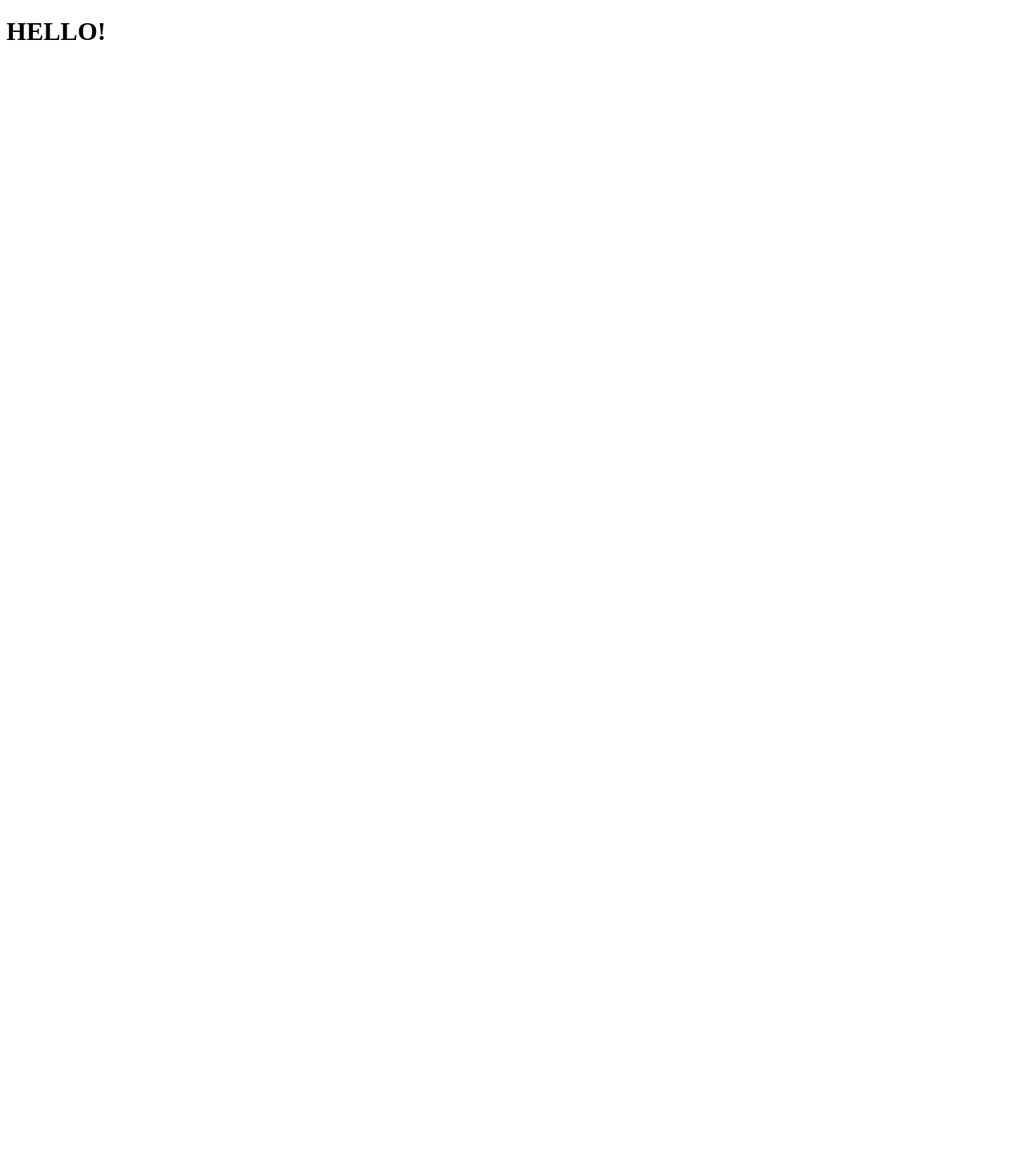
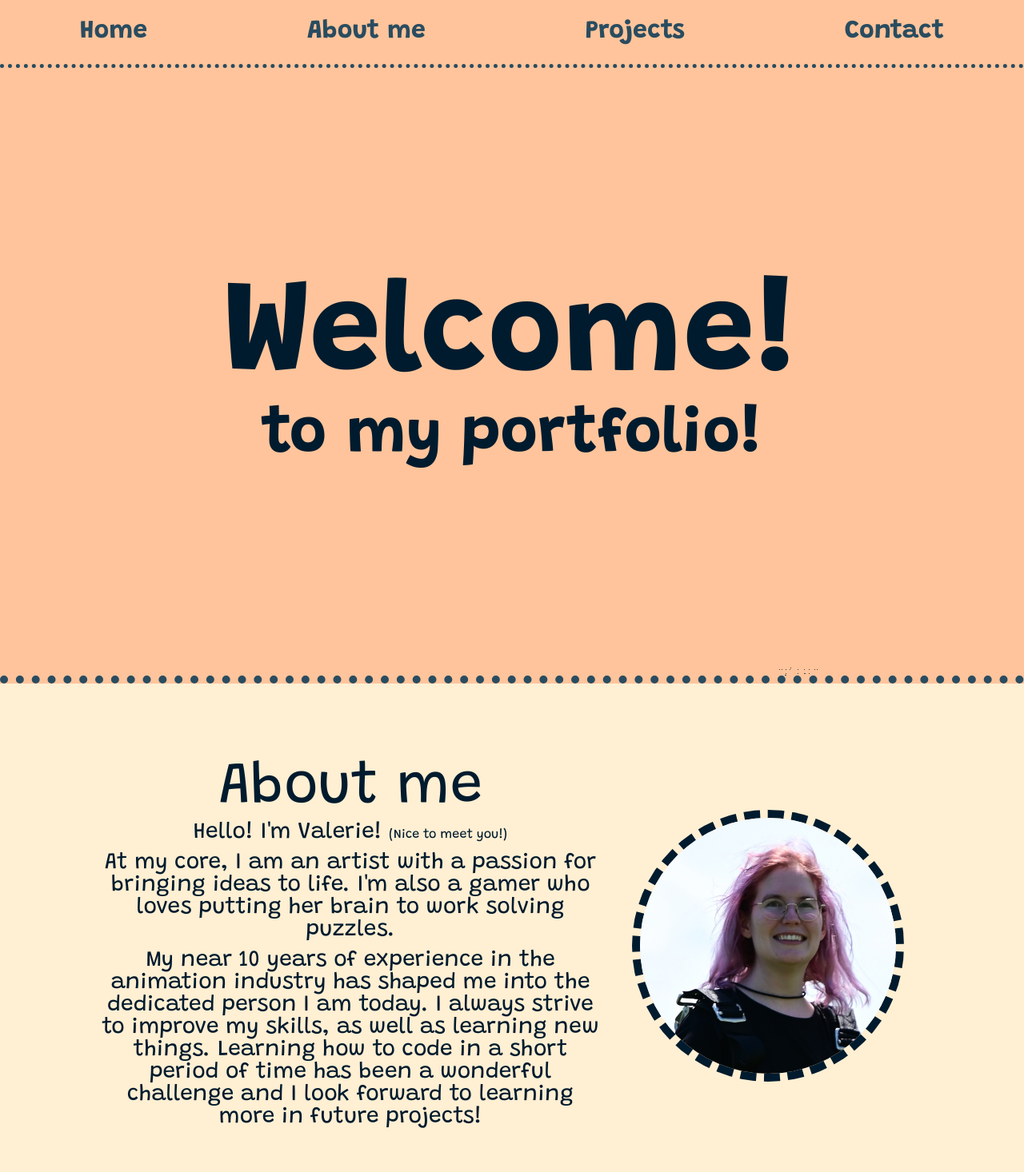
Before and after one commit to ValooPay/my-portfolio, a React app: page / in a window 1280 px wide. Shown: the top 1466 px of the page at 80% size. Before the commit the page ends 800 px from the top, so only its background shows below. Built offline with nearby package versions, Linux system fonts and the light colour scheme.

Commit message:
portfolio-v01-done

```diff
--- a/package.json
+++ b/package.json
@@ -8,7 +8,11 @@
   "dependencies": {
     "react": "^19.0.0",
     "react-dom": "^19.0.0",
-    "react-scripts": "^5.0.1"
+    "react-icons": "^5.5.0",
+    "react-icons-kit": "^2.0.0",
+    "react-router-dom": "^7.3.0",
+    "react-scripts": "^5.0.1",
+    "styled-components": "^6.1.15"
   },
   "scripts": {
     "start": "react-scripts start"
--- a/public/index.html
+++ b/public/index.html
@@ -1,9 +1,14 @@
 <!DOCTYPE html>
 <html lang="en">
 <head>
+    <title>Valerie's portfolio</title>
     <meta charset="UTF-8">
     <meta name="viewport" content="width=device-width, initial-scale=1.0">
-    <title>Document</title>
+    <link href="%PUBLIC_URL%/styles.css" rel="stylesheet" />
+    <link rel="icon" type="image/x-icon" href="assets/favicon-32x32.png">
+    <link rel="preconnect" href="https://fonts.googleapis.com">
+    <link rel="preconnect" href="https://fonts.gstatic.com" crossorigin>
+    <link href="https://fonts.googleapis.com/css2?family=Grandstander:ital,wght@0,100..900;1,100..900&display=swap" rel="stylesheet">
 </head>
 <body>
     <div id="root"></div>
--- /dev/null
+++ b/public/styles.css
@@ -0,0 +1,217 @@
+/*CSS RESET*/
+
+/* http://meyerweb.com/eric/tools/css/reset/
+   v2.0 | 20110126
+   License: none (public domain)
+*/
+
+html, body, div, span, applet, object, iframe,
+h1, h2, h3, h4, h5, h6, p, blockquote, pre,
+a, abbr, acronym, address, big, cite, code,
+del, dfn, em, img, ins, kbd, q, s, samp,
+small, strike, strong, sub, sup, tt, var,
+b, u, i, center,
+dl, dt, dd, ol, ul, li,
+fieldset, form, label, legend,
+table, caption, tbody, tfoot, thead, tr, th, td,
+article, aside, canvas, details, embed,
+figure, figcaption, footer, header, hgroup,
+menu, nav, output, ruby, section, summary,
+time, mark, audio, video {
+	margin: 0;
+	padding: 0;
+	border: 0;
+	font-size: 100%;
+	font: inherit;
+	vertical-align: baseline;
+}
+/* HTML5 display-role reset for older browsers */
+article, aside, details, figcaption, figure,
+footer, header, hgroup, menu, nav, section {
+	display: block;
+}
+body {
+	line-height: 1;
+}
+ol, ul {
+	list-style: none;
+}
+blockquote, q {
+	quotes: none;
+}
+blockquote:before, blockquote:after,
+q:before, q:after {
+	content: '';
+	content: none;
+}
+table {
+	border-collapse: collapse;
+	border-spacing: 0;
+}
+
+
+
+
+
+/*ACTUAL CSS*/
+
+
+/* COLORS AND SHTUFF */
+/* https://coolors.co/001b2e-294c60-adb6c4-ffefd3-ffc49b */
+
+
+/* FOR DARK/LIGHT MODE FLIP EVENTUALLY
+:root{
+    --color-background-section-one: #FFC49B;
+    --color-background-section-two: #FFEFD3;
+    --color-text-section: #001b2e;
+    --color-text-nav: #294C60;
+
+    --color-background-section-one-dark: #001b2e;
+    --color-background-section-two-dark: #294C60;
+    --color-text-dark-section: #FFC49B;
+    --color-text-dark-nav: #FFEFD3;
+}
+*/
+
+
+body {
+    background-color: #FFC49B;
+    display: flex;
+    min-height: 100vh;
+    max-width: 100vw;
+    font-size: 1.75rem;
+    font-family: "Grandstander";
+    text-align: center;
+    color: #001b2e;
+}
+
+h2 {
+    font-size: 4.5rem;
+}
+
+.smallText {
+    font-size: 1rem;
+}
+
+a {
+    text-decoration: none;
+    color: #294C60;
+    transition: 0.15s;
+}
+
+a:hover {
+    color: white;
+    text-shadow: #001b2e 1px 0 1px;
+}
+
+a:active {
+    color: #ADB6C4;
+}
+
+.valPhoto {
+    border: dashed 10px #001b2e;
+    border-radius: 50%;
+    margin: auto;
+    float: right;
+    width: 25%;
+    height: 25%;
+    margin: 0 2rem;
+    }
+
+.paleSections {
+    display: flex;
+    justify-content: center;
+    align-items: center;
+    padding: 3rem 0;
+    background-color: #FFEFD3;
+    z-index: 1;
+}
+
+.scrollable{
+    scroll-margin-top: 3.5rem;
+}
+
+.allIcons{
+    transform: scale(225%);
+    color: #001b2e;
+}
+
+.rowOfIcons{
+    display: flex;
+    flex-direction: row;
+    justify-content: space-evenly;
+}
+
+form {
+    display: flex;
+    flex-direction: column;
+    margin: 2rem 0;
+}
+
+.hidden {
+    opacity: 0;
+    transition: 0.75s;
+    transform: translateX(-5%);
+    filter: blur(3px);
+}
+
+.show {
+    opacity: 1;
+    transform: translateX(0);
+    filter: blur(0);
+}
+
+.iconAnimation:nth-child(2){
+    transition-delay: 200ms;
+}
+.iconAnimation:nth-child(3){
+    transition-delay: 300ms;
+}
+.iconAnimation:nth-child(4){
+    transition-delay: 400ms;
+}
+.iconAnimation:nth-child(5){
+    transition-delay: 500ms;
+}
+.iconAnimation:nth-child(6){
+    transition-delay: 600ms;
+}
+
+button:active {
+    background-color: #294c60;
+}
+
+button:disabled{
+    opacity: 50%;
+    cursor: not-allowed;
+}
+
+.paperPlaneImage{
+    position: absolute;
+    bottom: -15%;
+    right: 3%;
+    max-width: 30vw;
+    z-index: -1;
+}
+
+.animationVal{
+    max-width: 75%;
+    max-height: 75%;
+    display: flex;
+    position: absolute;
+    z-index: -1;
+    align-self: last baseline;
+    bottom: -3rem;
+    margin-right: 1rem;
+}
+
+@media screen and (max-width: 480px) {
+    .columnOnMobile{
+        flex-direction: column-reverse;
+    }
+    .paperPlaneImage{
+        max-width: 95vw;
+        bottom: -2.5rem;
+    }
+}
--- /dev/null
+++ b/src/components/AboutMe.js
@@ -0,0 +1,51 @@
+import styled from "styled-components"
+import { useRef } from "react"
+
+
+const AboutMe = () => {
+    return <section id="About me" className="paleSections scrollable columnOnMobile">
+    <StyledAboutMe>
+        <div className="hidden">
+            <h2>About me</h2>
+                <p>
+                    Hello! I'm Valerie! <span className="smallText">(Nice to meet you!)</span>
+                </p>
+                <p>
+                    At my core, I am an artist with a passion for bringing ideas to life. I'm also a gamer who loves putting her brain to work solving puzzles.
+                </p>
+                <p>
+                    My near 10 years of experience in the animation industry has shaped me into the dedicated person I am today. I always strive to improve my skills, as well as learning new things.
+                    Learning how to code in a short period of time has been a wonderful challenge and I look forward to learning more in future projects!
+                </p>
+        </div>
+    </StyledAboutMe>
+    <img src="/assets/valuigi.jpg" alt="A photo of me!" className="valPhoto hidden"/>
+    </section>
+}
+
+
+const StyledAboutMe = styled.div`
+    max-width: 50%;
+    min-height: 70vh;
+    display: flex;
+    flex-direction: column;
+    align-items: center;
+    justify-content: center;
+    p{
+        padding: 5px;
+    }
+    @media screen and (max-width: 1024px) {
+        &{max-width: 90%;}
+    }
+    @media screen and (max-width: 768px) {
+        &{max-width: 90%;
+        min-height: 55vh;}
+    }
+    @media screen and (max-width: 480px) {
+        &{max-width: 90%;
+        min-height: 40vh;}
+    }
+`
+
+
+export default AboutMe
--- /dev/null
+++ b/src/components/App.js
@@ -0,0 +1,33 @@
+import Nav from "./Nav"
+import HeroSection from "./HeroSection"
+import AboutMe from "./AboutMe"
+import SkillsnTech from "./SkillsnTech"
+import Projects from "./Projects"
+import Contact from "./Contact"
+import { useEffect } from "react"
+
+const App = () => {
+    useEffect(() => {
+        const hiddenElements = document.querySelectorAll(".hidden")
+        const observer = new IntersectionObserver((entries) => {
+            entries.forEach((entry) => {
+                if (entry.isIntersecting){
+                    entry.target.classList.add("show");
+                }
+            })
+        })
+        hiddenElements.forEach((el) => observer.observe(el))
+    })
+    return (
+        <>
+            <Nav />
+            <HeroSection />
+            <AboutMe />
+            <SkillsnTech />
+            <Projects />
+            <Contact />
+        </>
+    )
+}
+
+export default App
--- /dev/null
+++ b/src/components/Contact.js
@@ -0,0 +1,42 @@
+import styled from "styled-components"
+import { LinkedInIcon } from "./Icons"
+
+const Contact = () => {
+    return (<StyledContactDiv id="Contact" className="scrollable">
+        <div className="hidden">
+            <h2 style={{marginBottom: "2rem"}}>Contact</h2>
+            <p>If you'd like to get in touch with me, you can find me over on <a target="_blank" href="https://www.linkedin.com/in/val%C3%A9rie-payeur-0050baa7/"><LinkedInIcon />LinkedIn</a></p>
+            <p>or fill out this form! (Currently disabled)</p>
+            <form onSubmit={(ev) => {ev.preventDefault()}}>
+                <label htmlFor="nameInput">Name: <input required id="nameInput" type="text"></input></label>
+                <label htmlFor="emailInput">email: <input required id="emailInput" type="text"></input></label>
+                <textarea placeholder="Type your message here!" style={{margin: "2rem auto 1rem", width: "500px", height: "100px"}}></textarea>
+                <StyledSubmitButton disabled={true} type="submit">Submit</StyledSubmitButton>
+            </form>
+            <p>Thank you for visiting!</p>
+            <img className="paperPlaneImage" src="./assets/paperplane.png" alt="Send me a message, let's get in touch!" />
+        </div>
+    </StyledContactDiv>
+    )
+}
+
+const StyledContactDiv = styled.div`
+    background-color: #FFC49B;
+    padding: 4rem 2rem;
+    height: 60vh;
+    border-top: dotted 10px #294c60;
+`
+
+const StyledSubmitButton = styled.button`
+    margin: auto;
+    background-color: #001b2e;
+    border: none;
+    border-radius: 15px;
+    color: white;
+    padding: 20px 25px;
+    font-family: "Grandstander";
+    font-size: 1rem;
+    font-weight: bolder;
+`
+
+export default Contact
--- /dev/null
+++ b/src/components/HeroSection.js
@@ -0,0 +1,68 @@
+import styled from "styled-components"
+
+const HeroSection = () => {
+    return (
+        <>
+        <StyledHeroSection id="Home">
+            <h1>Welcome!</h1>
+            <div>to my portfolio!</div>
+            <img src="./assets/valanimation.gif" alt="Hello there!! I'm Val!" className="animationVal" />
+        </StyledHeroSection>
+        </>
+    )
+}
+
+export default HeroSection
+
+const StyledHeroSection = styled.div`
+    display: flex;
+    flex-direction: column;
+    min-height: 95vh;
+    font-size: 5rem;
+    font-weight: bolder;
+    justify-content: center;
+    overflow-x: hidden;
+    border-bottom: dotted 10px #294C60;
+    h1{
+        font-size: 10rem;
+        animation-name: slide-in;
+        animation-duration: 1s;
+    }
+    div {
+        animation-name: fade-in;
+        animation-duration: 2.25s;
+    }
+    @keyframes slide-in {
+        0% {
+            transform-origin: left;
+            transform: translate(1800px) scale(1.5, 0.5);
+        }
+        85% {
+            transform-origin: left;
+            transform: translate(100px) scale(0.75, 1.25);
+            animation-timing-function: ease-in-out;
+        }
+        100% {
+            transform-origin: left;
+            transform: translate(0) scale(1, 1);
+            animation-timing-function: ease-in-out;
+        }
+    }
+    @keyframes fade-in {
+        0% {
+            opacity: 0%;
+
+        }
+        50% {
+            opacity: 0%
+        }
+        100% {
+            opacity: 100%;
+        }
+
+    }
+    @media screen and (max-width: 480px) {
+        &{max-width: 100%;
+        min-height: 100;}
+    }
+`
--- /dev/null
+++ b/src/components/Nav.js
@@ -0,0 +1,55 @@
+import styled from "styled-components"
+import React from "react"
+
+const navBarDirectories = ["Home", "About me", "Projects", "Contact"]
+const navBarHrefLink = ["/", "/#aboutMe", "/#projects", "/#contact"]
+
+const Nav = () => {
+    return <StyledNavigationBar>
+        {navBarDirectories.map((directory, index) => {
+            return <a href={navBarHrefLink[index]} key={directory} onClick={(ev) => {ev.preventDefault()
+                if(index === 0){
+                    window.scrollTo({top: 0, behavior: "smooth"})
+                }
+                else {
+                    document.getElementById(directory).scrollIntoView({
+                        behavior: "smooth"
+                    });
+                }
+            }} >{directory}</a>
+        })}
+    </StyledNavigationBar>
+}
+
+const StyledNavigationBar = styled.nav`
+    background-color: #FFC49B;
+    border-bottom: dotted 5px #294C60;
+    font-weight: bolder;
+    font-size: 2rem;
+    padding: 1.5rem 0;
+    width: 100%;
+    display: flex;
+    flex-direction: row;
+    justify-content: space-around;
+    align-items: center;
+    position: sticky;
+    top: 0;
+    z-index: 2;
+    a{
+        animation-name: fadeIn;
+        animation-duration: 2s;
+    }
+    @keyframes fadeIn {
+        0% {
+            opacity: 0;
+        }
+        50% {
+            opacity: 0;
+        }
+        100% {
+            opacity: 100;
+        }
+    }
+`
+
+export default Nav
--- /dev/null
+++ b/src/components/Projects.js
@@ -0,0 +1,34 @@
+import styled from "styled-components"
+
+const Projects = () => {
+    return <div id="Projects" className="paleSections scrollable">
+        <div className="hidden">
+            <h2>Projects</h2>
+                <StyledProjectsDiv>
+                    <p>Nyan Cat game</p>
+                    <img src="./assets/NyanCatZubatGame.png" />
+                </StyledProjectsDiv>
+                <StyledProjectsDiv>
+                    <p>Tic Tac Toe game</p>
+                    <img src="./assets/tictactoe.png" />
+                </StyledProjectsDiv>
+                <div>
+                    <p>...And more to come!</p>
+                </div>
+        </div>
+    </div>
+}
+
+const StyledProjectsDiv = styled.div`
+    display: inline-block;
+    margin: 3rem 2rem;
+    img {
+        height: 32rem;
+        padding: 5px;
+        background-color: #ffc49b;
+        border: dashed 3px #001b2e;
+        margin-top: 1rem;
+    }
+`
+
+export default Projects
--- /dev/null
+++ b/src/components/SkillsnTech.js
@@ -0,0 +1,31 @@
+import styled from "styled-components"
+import { HtmlIcon, CSSIcon, JSIcon, MongoDBIcon, NodeJsIcon, ReactIcon } from "./Icons"
+import { IconContext } from "react-icons"
+
+
+const SkillsnTech = () => {
+    return <StyledDivForSkills>
+        <IconContext.Provider value={{className: "allIcons"}}>
+            <div className="rowOfIcons hidden">
+                <span className="iconAnimation hidden"><HtmlIcon  /></span>
+                <span className="iconAnimation hidden"><CSSIcon /> </span>
+                <span className="iconAnimation hidden"><JSIcon /> </span>
+                <span className="iconAnimation hidden"><MongoDBIcon /> </span>
+                <span className="iconAnimation hidden"><NodeJsIcon /> </span>
+                <span className="iconAnimation hidden"><ReactIcon /></span>
+            </div>
+        </IconContext.Provider>
+
+    </StyledDivForSkills>
+}
+
+const StyledDivForSkills = styled.div`
+    background-color: #FFC49B;
+    padding: 4rem;
+    border-bottom: dotted 10px #294C60;
+    border-top: dotted 10px #294c60;
+`
+
+export default SkillsnTech
+
+{/* <h2>Skills & Technologies</h2> */}
--- a/src/index.js
+++ b/src/index.js
@@ -1,7 +1,8 @@
 import ReactDOM from "react-dom/client"
+import App from "./components/App"
 
 const root = ReactDOM.createRoot(document.getElementById("root"))
 
 root.render(<>
-<h1>HELLO!</h1>
+    <App />
 </>)
```
Also changed, not shown: src/components/Icons.js (added, +10 -0 lines), README.md, public/assets/NyanCatZubatGame.png (added), public/assets/favicon-32x32.png (added), public/assets/paperplane.png (added), public/assets/tictactoe.PNG (added), public/assets/valanimation.gif (added), public/assets/valuigi.jpg (added), 1 other file.
